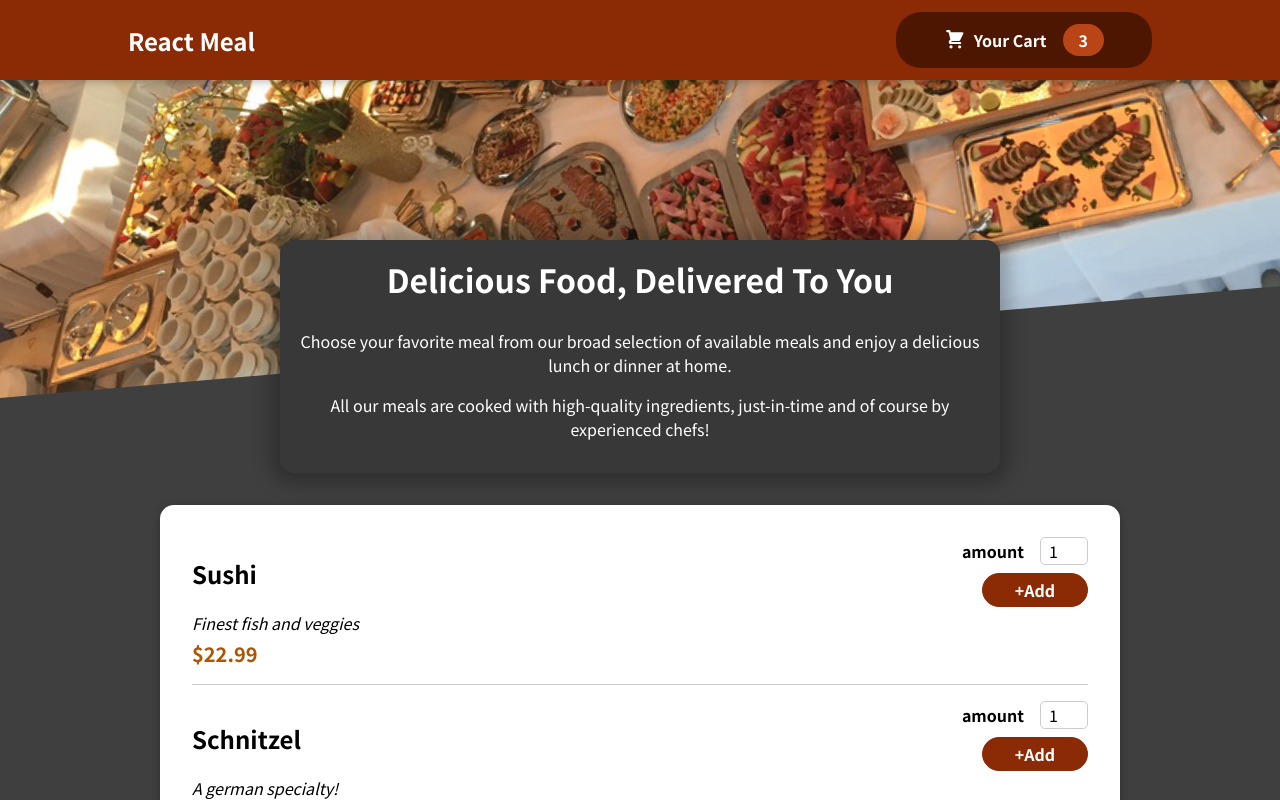
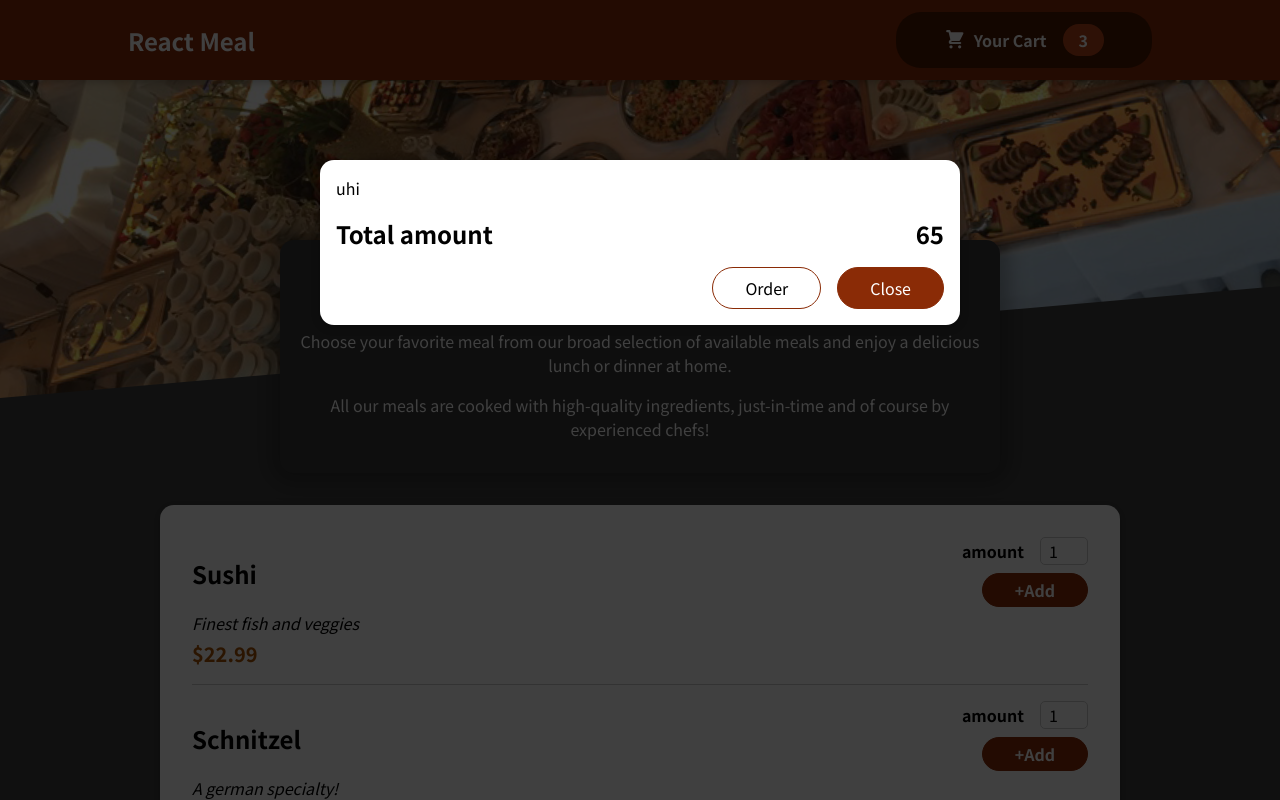
Before and after one commit to raufurkhan/Restaurant-website, a React (Create React App) app: page / in a window 1280 px wide. Shown: the top 800 px of the page. Built offline with nearby package versions, Linux system fonts and the light colour scheme.

Commit message:
Making a hard Coded Cart without any Functionality

```diff
--- a/public/index.html
+++ b/public/index.html
@@ -28,6 +28,7 @@
   </head>
   <body>
     <noscript>You need to enable JavaScript to run this app.</noscript>
+    <div id="overlays"></div>
     <div id="root"></div>
     <!--
       This HTML file is a template.
--- a/src/App.js
+++ b/src/App.js
@@ -1,11 +1,13 @@
 import { Fragment } from "react";
 import Header from './components/Layout/Header'
 import Meals from "./components/Meals/Meals";
+import Cart from "./components/Cart/Cart";
 
 
 function App() {
   return (
     <Fragment>
+      <Cart/>
       <Header></Header>
       <main>
       <Meals />
--- /dev/null
+++ b/src/components/Cart/Cart.js
@@ -0,0 +1,29 @@
+
+import classes from './Cart.module.css'
+import Modal from '../UI/Modal'
+const Cart=props=>{
+
+const cartItem=(
+<ul className={classes['cart-items']}>
+{[{id:'1',name:'uhi',amount:3,price:445}].map((item)=><li>{item.name}</li>)}
+</ul>
+)
+    return (
+<Modal>
+{cartItem}
+<div className={classes.total}>
+    <span>Total amount</span>
+    <span>65</span>
+</div>
+<div className={classes.actions}>
+    <button className={classes['button-alt']}> Order</button>
+        <button className={classes.button}>Close</button>
+    </div>
+</Modal>
+
+
+
+    )
+
+}
+export default Cart
--- /dev/null
+++ b/src/components/Cart/Cart.module.css
@@ -0,0 +1,46 @@
+.cart-items {
+    list-style: none;
+    margin: 0;
+    padding: 0;
+    max-height: 20rem;
+    overflow: auto;
+  }
+
+  .total {
+    display: flex;
+    justify-content: space-between;
+    align-items: center;
+    font-weight: bold;
+    font-size: 1.5rem;
+    margin: 1rem 0;
+  }
+
+  .actions {
+    text-align: right;
+  }
+
+  .actions button {
+    font: inherit;
+    cursor: pointer;
+    background-color: transparent;
+    border: 1px solid #8a2b06;
+    padding: 0.5rem 2rem;
+    border-radius: 25px;
+    margin-left: 1rem;
+  }
+
+  .actions button:hover,
+  .actions button:active {
+    background-color: #5a1a01;
+    border-color: #5a1a01;
+    color: white;
+  }
+
+  .actions .button--alt {
+    color: #8a2b06;
+  }
+
+  .actions .button {
+    background-color: #8a2b06;
+    color: white;
+  }
--- /dev/null
+++ b/src/components/UI/Modal.js
@@ -0,0 +1,29 @@
+import ReactDOM from "react-dom";
+import React, { Fragment } from "react";
+import classes from "./Modal.module.css";
+const Backdrop = (props) => {
+  return <div className={classes.backdrop}></div>;
+};
+
+const ModalOverlay = (props) => {
+  return (
+    <div className={classes.modal}>
+      <div className={classes.content}>{props.children}</div>
+    </div>
+  );
+};
+
+const Modal = (props) => {
+  const portalElement = document.getElementById("overlays");
+  return (
+    <Fragment>
+      {ReactDOM.createPortal(<Backdrop />, portalElement)}
+      {ReactDOM.createPortal(
+        <ModalOverlay>{props.children}</ModalOverlay>,
+        portalElement
+      )}
+    </Fragment>
+  );
+};
+
+export default Modal;
--- /dev/null
+++ b/src/components/UI/Modal.module.css
@@ -0,0 +1,40 @@
+.backdrop {
+    position: fixed;
+    top: 0;
+    left: 0;
+    width: 100%;
+    height: 100vh;
+    z-index: 20;
+    background-color: rgba(0, 0, 0, 0.75);
+  }
+
+  .modal {
+    position: fixed;
+    top: 20vh;
+    left: 5%;
+    width: 90%;
+    background-color: white;
+    padding: 1rem;
+    border-radius: 14px;
+    box-shadow: 0 2px 8px rgba(0, 0, 0, 0.25);
+    z-index: 30;
+    animation: slide-down 300ms ease-out forwards;
+  }
+
+  @media (min-width: 768px) {
+    .modal {
+      width: 40rem;
+      left: calc(50% - 20rem);
+    }
+  }
+
+  @keyframes slide-down {
+    from {
+      opacity: 0;
+      transform: translateY(-3rem);
+    }
+    to {
+      opacity: 1;
+      transform: translateY(0);
+    }
+  }
```
